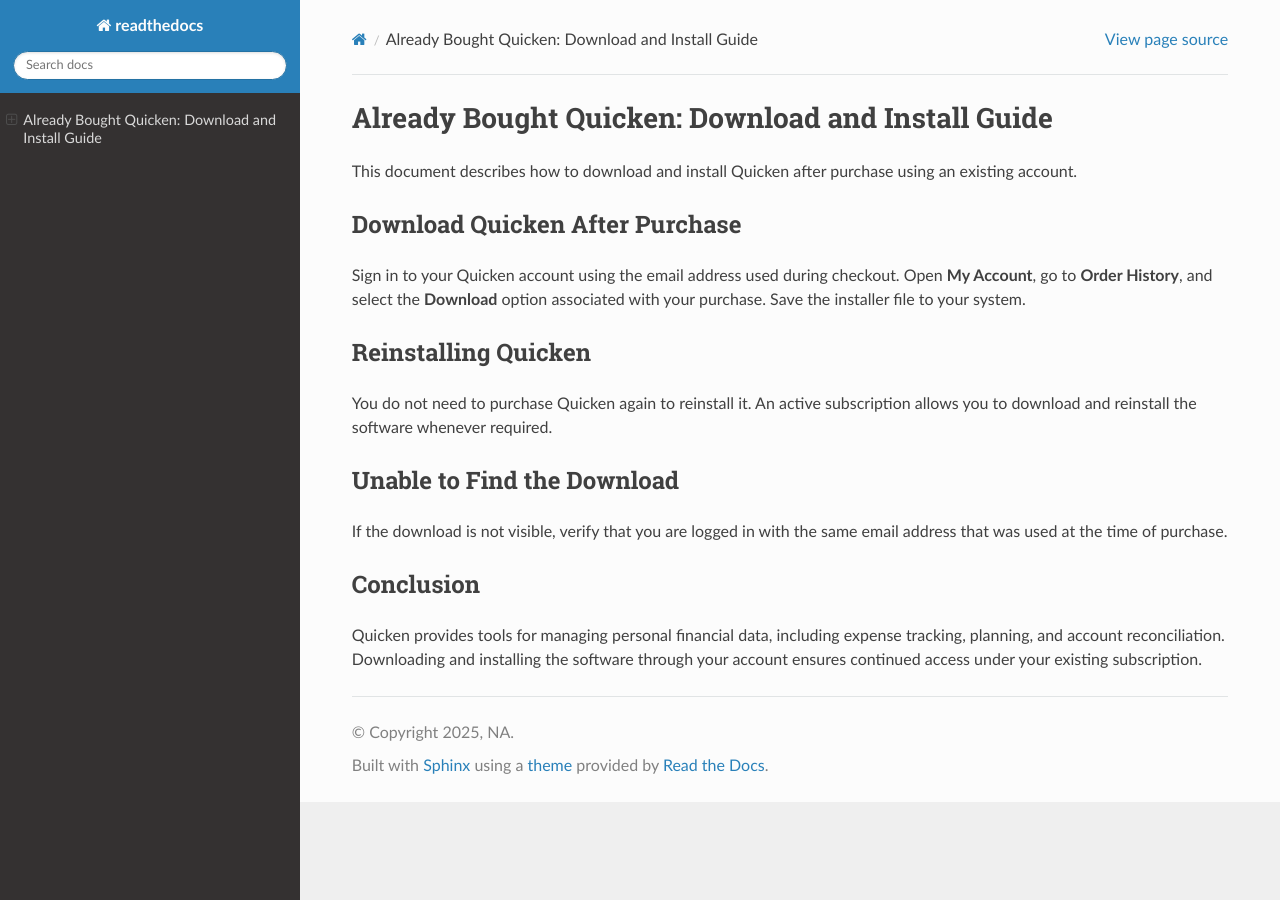
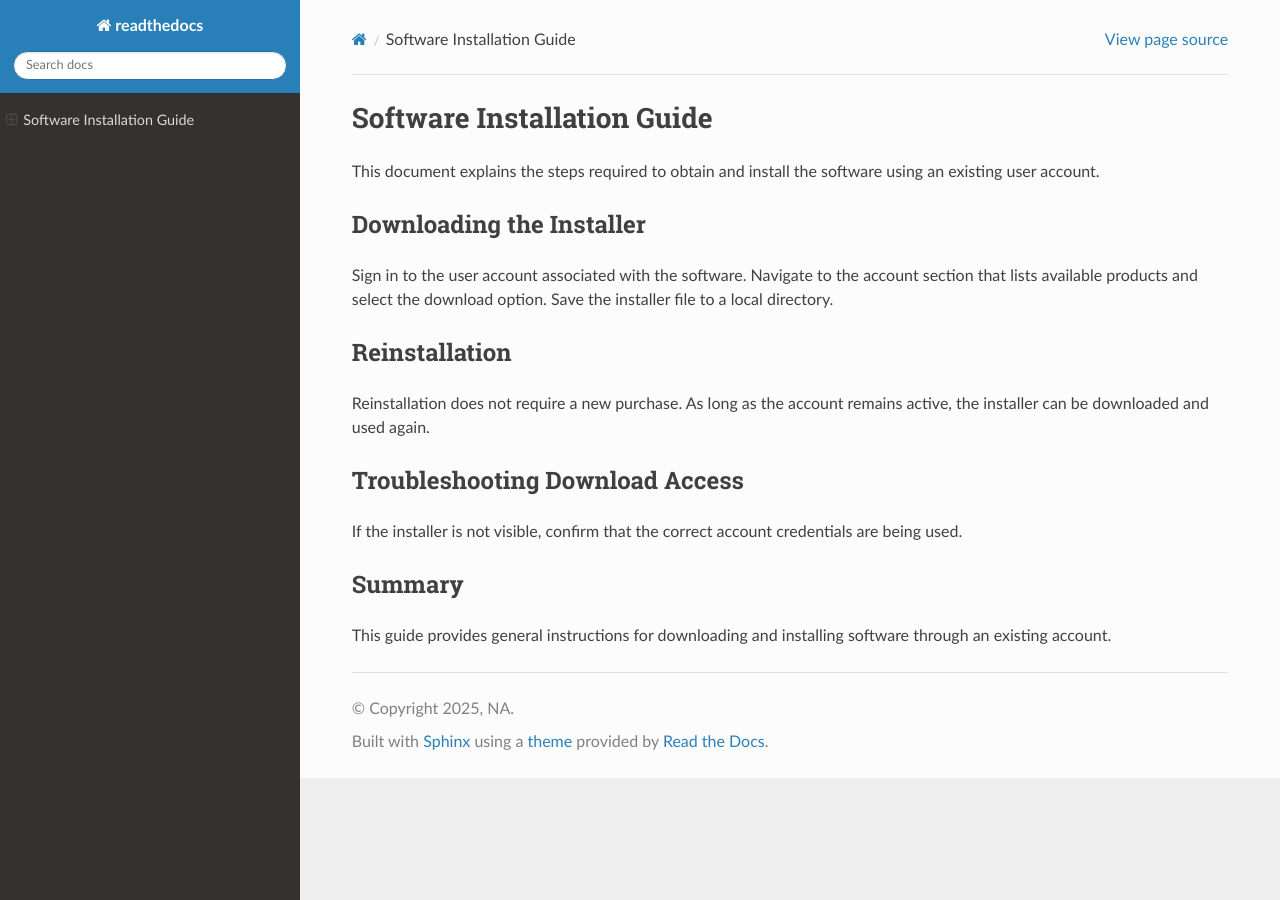
Before and after one commit to jrstanytr/quickmyen, a Sphinx documentation site: the page built from source/index.rst, in a window 1280 px wide. Built offline with Sphinx 7.4.7 and the Read the Docs theme 3.1.0, drawn with Linux system fonts in a browser that asks for light colours.

Commit message:
Update index.rst

```diff
--- a/source/index.rst
+++ b/source/index.rst
@@ -1,24 +1,24 @@
-Already Bought Quicken: Download and Install Guide
-=================================================
+Software Installation Guide
+===========================
 
-This document describes how to download and install Quicken after purchase using an existing account.
+This document explains the steps required to obtain and install the software using an existing user account.
 
-Download Quicken After Purchase
+Downloading the Installer
+-------------------------
+
+Sign in to the user account associated with the software. Navigate to the account section that lists available products and select the download option. Save the installer file to a local directory.
+
+Reinstallation
+--------------
+
+Reinstallation does not require a new purchase. As long as the account remains active, the installer can be downloaded and used again.
+
+Troubleshooting Download Access
 -------------------------------
 
-Sign in to your Quicken account using the email address used during checkout. Open **My Account**, go to **Order History**, and select the **Download** option associated with your purchase. Save the installer file to your system.
+If the installer is not visible, confirm that the correct account credentials are being used.
 
-Reinstalling Quicken
---------------------
+Summary
+-------
 
-You do not need to purchase Quicken again to reinstall it. An active subscription allows you to download and reinstall the software whenever required.
-
-Unable to Find the Download
----------------------------
-
-If the download is not visible, verify that you are logged in with the same email address that was used at the time of purchase.
-
-Conclusion
-----------
-
-Quicken provides tools for managing personal financial data, including expense tracking, planning, and account reconciliation. Downloading and installing the software through your account ensures continued access under your existing subscription.
+This guide provides general instructions for downloading and installing software through an existing account.
```
